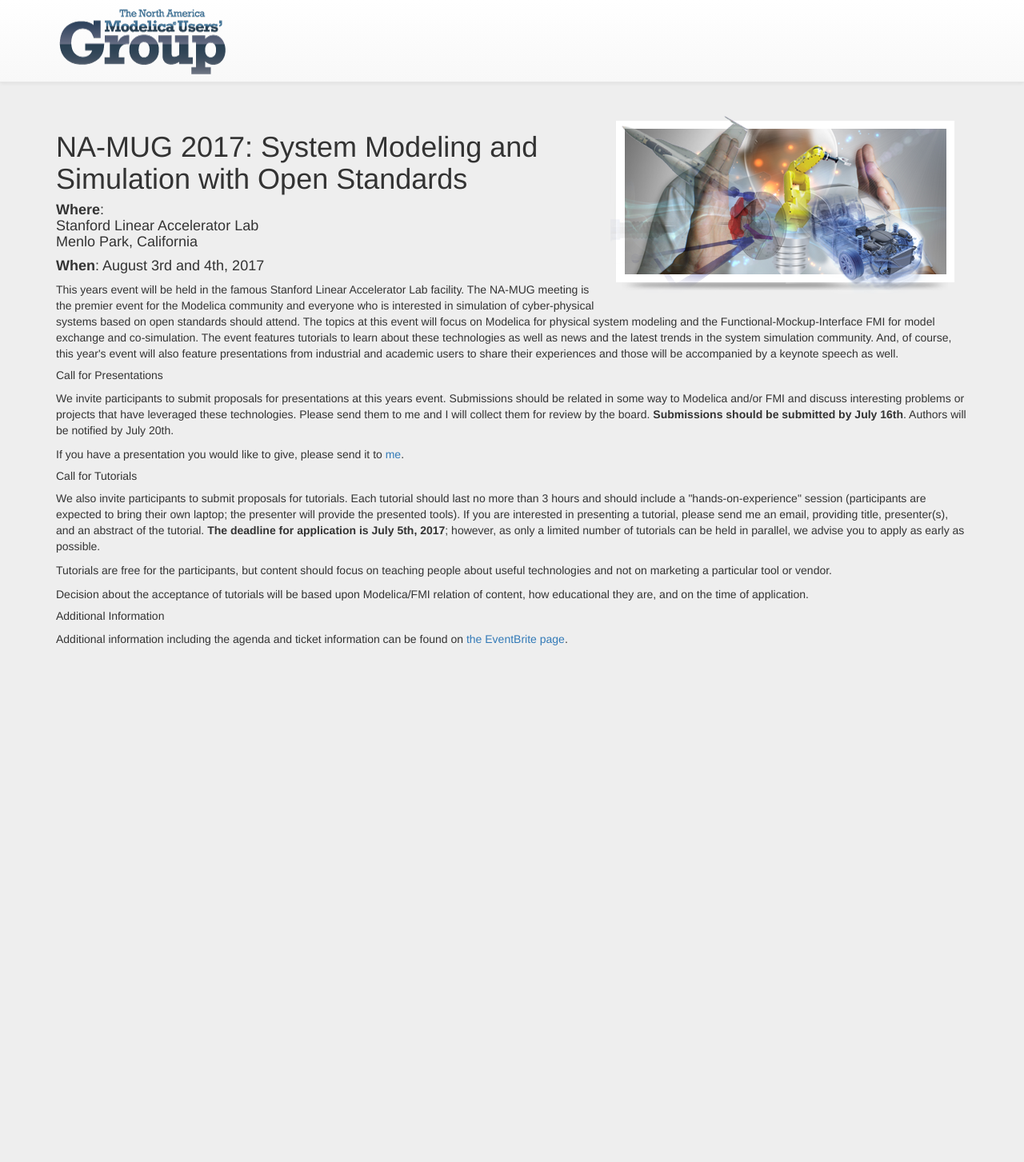
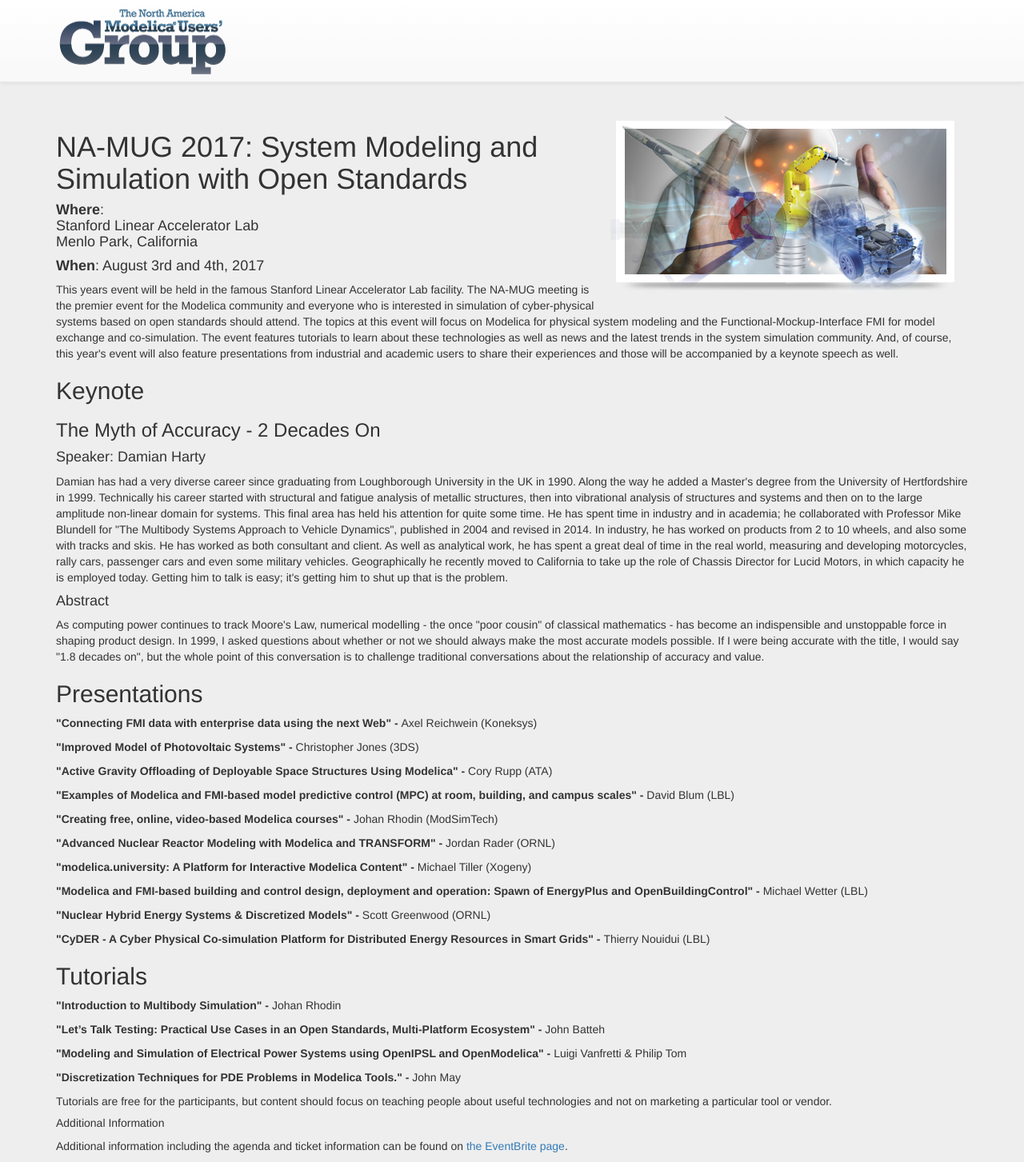
Before and after one commit to namug/web-site, a Jekyll site: the page built from _posts/2017-06-16-namug2017.markdown, in a window 1280 px wide. Shown: the whole page at 80% size. Built offline with Jekyll 4.4.1, drawn with Linux system fonts in a browser that asks for light colours; nearby versions of some CDN libraries; before the commit the page ends 900 px from its top, so only the background shows below that.

Commit message:
Update 2017-06-16-namug2017.markdown

```diff
--- a/_posts/2017-06-16-namug2017.markdown
+++ b/_posts/2017-06-16-namug2017.markdown
@@ -32,19 +32,35 @@
 well.
 </p>
 
-<h5>Call for Presentations</h5>
-<p>
-We invite participants to submit proposals for presentations at this years event.  Submissions should be related in some way to Modelica and/or FMI and discuss interesting problems or projects that have leveraged these technologies.  Please send them to me and I will collect them for review by the board.  <strong>Submissions should be submitted by July 16th</strong>.  Authors will be notified by July 20th.
-</p>
+<h2>Keynote</h2>
+<h3>The Myth of Accuracy - 2 Decades On</h3>
+<h4>Speaker: Damian Harty</h4>
+<p>Damian has had a very diverse career since graduating from Loughborough University in the UK in 1990. Along the way he added a Master's degree from the University of Hertfordshire in 1999. Technically his career started with structural and fatigue analysis of metallic structures, then into vibrational analysis of structures and systems and then on to the large amplitude non-linear domain for systems. This final area has held his attention for quite some time. He has spent time in industry and in academia; he collaborated with Professor Mike Blundell for "The Multibody Systems Approach to Vehicle Dynamics", published in 2004 and revised in 2014. In industry, he has worked on products from 2 to 10 wheels, and also some with tracks and skis. He has worked as both consultant and client. As well as analytical work, he has spent a great deal of time in the real world, measuring and developing motorcycles, rally cars, passenger cars and even some military vehicles. Geographically he recently moved to California to take up the role of Chassis Director for Lucid Motors, in which capacity he is employed today. Getting him to talk is easy; it's getting him to shut up that is the problem.</p>
+<h4>Abstract</h4>
+<p>As computing power continues to track Moore's Law, numerical modelling - the once "poor cousin" of classical mathematics - has become an indispensible and unstoppable force in shaping product design. In 1999, I asked questions about whether or not we should always make the most accurate models possible. If I were being accurate with the title, I would say "1.8 decades on", but the whole point of this conversation is to challenge traditional conversations about the relationship of accuracy and value.</p>
 
-<p>If you have a presentation you would like to give, please send it to <a href="mailto:michael.tiller+namug2017@gmail.com">me</a>.</p>
+<h2>Presentations</h2>
 
+<p><b>"Connecting FMI data with enterprise data using the next Web" -&nbsp;</b>Axel Reichwein (Koneksys)</p>
+<p><b>"Improved Model of Photovoltaic Systems" -&nbsp;</b>Christopher Jones (3DS)</p>
+<p><b>"Active Gravity Offloading of Deployable Space Structures Using Modelica" -&nbsp;</b>Cory Rupp (ATA)</p>
+<p><b>"Examples of Modelica and FMI-based model predictive control (MPC) at room, building, and campus scales" -&nbsp;</b>David Blum (LBL)</p>
+<p><b>"Creating free, online, video-based Modelica courses" -&nbsp;</b>Johan Rhodin (ModSimTech)</p>
+<p><b>"Advanced Nuclear Reactor Modeling with Modelica and TRANSFORM" -&nbsp;</b>Jordan Rader (ORNL)</p>
+<p><b>"modelica.university: A Platform for Interactive Modelica Content" -&nbsp;</b>Michael Tiller (Xogeny)</p>
+<div>
+<p><b>"Modelica and FMI-based building and control design, deployment and operation: Spawn of EnergyPlus and OpenBuildingControl" -&nbsp;</b>Michael Wetter (LBL)</p>
+<p><b>"Nuclear Hybrid Energy Systems &amp; Discretized Models" -&nbsp;</b>Scott Greenwood (ORNL)</p>
+<p><b>"CyDER - A Cyber Physical Co-simulation Platform for Distributed Energy Resources in Smart Grids" -&nbsp;</b>Thierry Nouidui (LBL)</p>
+</div>
 
-<h5>Call for Tutorials</h5>
-<p>
-We also invite participants to submit proposals for tutorials.  Each tutorial should last no more than 3 hours and should include a "hands-on-experience" session (participants are expected to bring their own laptop; the presenter will provide the presented tools). If you are interested in presenting a tutorial, please send me an email, providing title, presenter(s), and an abstract of the tutorial. <strong>The deadline for application is July 5th, 2017</strong>; however, as only a limited number of tutorials can be held in parallel, we advise you to apply as early as possible.</p>
+<h2>Tutorials</h2>
+<p><b>"Introduction to Multibody Simulation" -&nbsp;</b>Johan Rhodin</p>
+<p><b>"Let&rsquo;s Talk Testing: Practical Use Cases in an Open Standards, Multi-Platform Ecosystem" -&nbsp;</b>John Batteh</p>
+<p><b>"Modeling and Simulation of Electrical Power Systems using OpenIPSL and OpenModelica" -&nbsp;</b>Luigi Vanfretti &amp; Philip Tom</p>
+<p><b>"Discretization Techniques for PDE Problems in Modelica Tools." -&nbsp;</b>John May</p>
+
 <p>Tutorials are free for the participants, but content should focus on teaching people about useful technologies and not on marketing a particular tool or vendor.</p>
-<p>Decision about the acceptance of tutorials will be based upon Modelica/FMI relation of content, how educational they are, and on the time of application.</p>
 
 <h5>Additional Information</h5>
 
```
